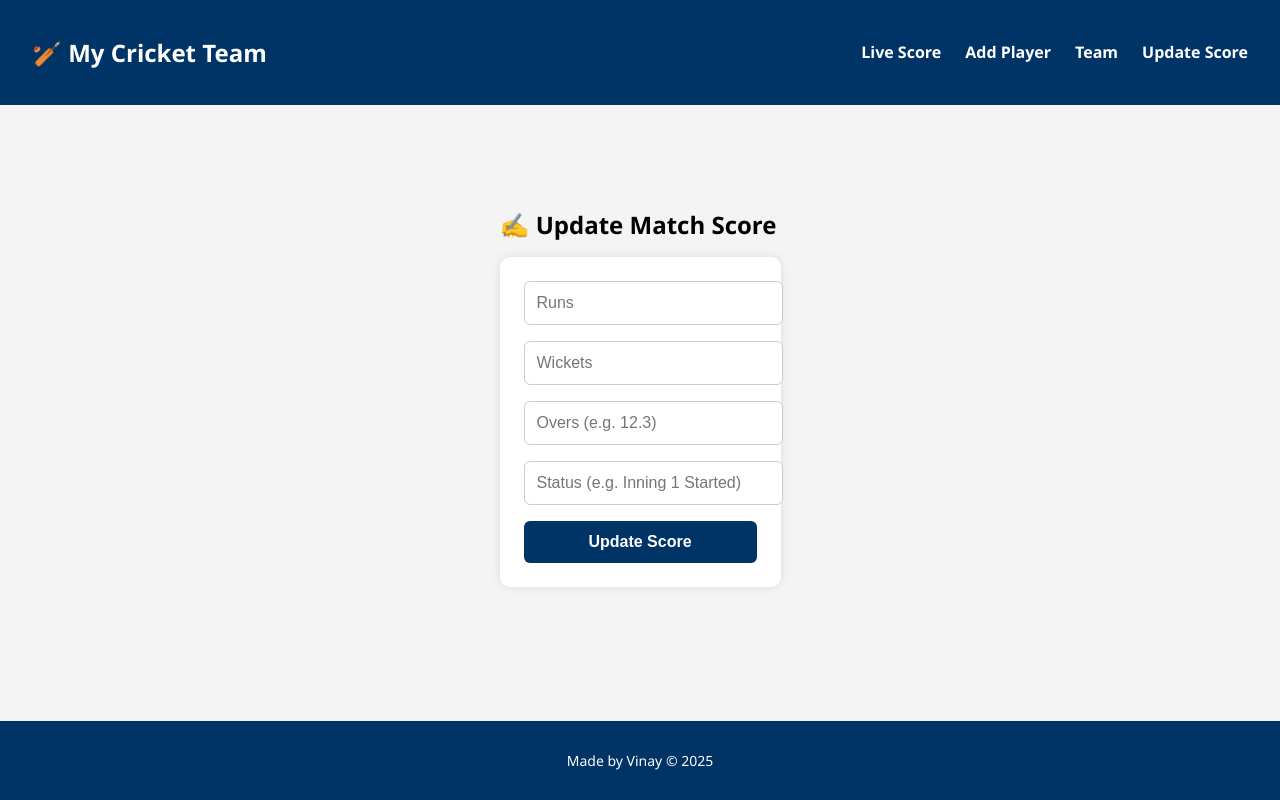
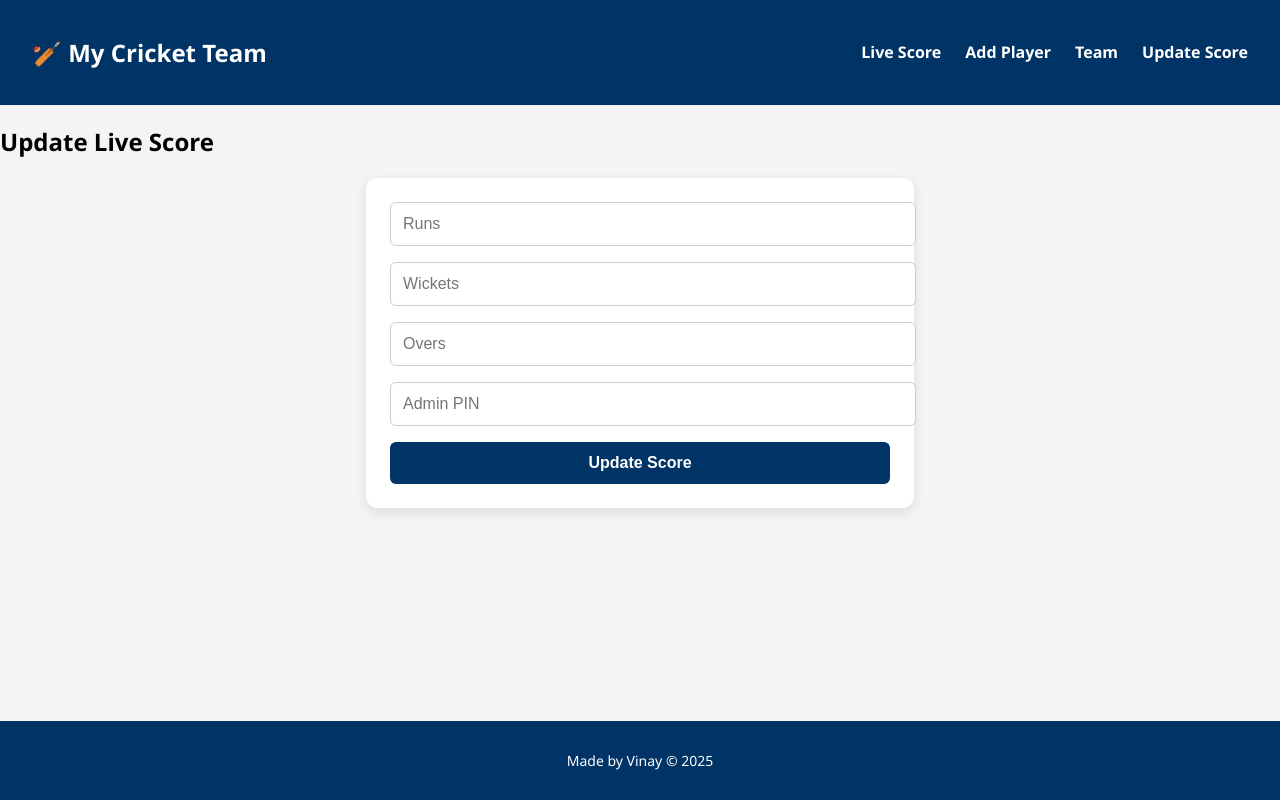
Before and after one commit to Vinay372005/team-score-frontend, a React (Create React App) app: page /update in a window 1280 px wide. Built offline with nearby package versions, Linux system fonts and the light colour scheme; no server answers.

Commit message:
Update UpdateScore.js

```diff
--- a/src/pages/UpdateScore.js
+++ b/src/pages/UpdateScore.js
@@ -1,57 +1,53 @@
-// src/pages/UpdateScore.js
-import React, { useState } from 'react';
+import React, { useState, useEffect } from 'react';
 import axios from 'axios';
-import '../FormStyle.css';
+import { isAdmin } from '../utils/admin';
 
 const UpdateScore = () => {
-  const [form, setForm] = useState({ runs: '', wickets: '', overs: '', status: '' });
+  const [runs, setRuns] = useState('');
+  const [wickets, setWickets] = useState('');
+  const [overs, setOvers] = useState('');
+  const [adminPin, setAdminPin] = useState('');
+
+  useEffect(() => {
+    const fetchScore = async () => {
+      const res = await axios.get(`${process.env.REACT_APP_API_URL}/api/scores`);
+      if (res.data.length > 0) {
+        const latest = res.data[res.data.length - 1];
+        setRuns(latest.runs);
+        setWickets(latest.wickets);
+        setOvers(latest.overs);
+      }
+    };
+    fetchScore();
+  }, []);
 
   const handleSubmit = async (e) => {
     e.preventDefault();
+    if (!isAdmin(adminPin)) {
+      alert("❌ Unauthorized! Incorrect admin PIN.");
+      return;
+    }
+
     try {
-      await axios.put(`${process.env.REACT_APP_API_URL}/api/scores`, form);
-      alert("✅ Score updated successfully!");
-      setForm({ runs: '', wickets: '', overs: '', status: '' });
+      await axios.post(`${process.env.REACT_APP_API_URL}/api/scores`, { runs, wickets, overs });
+      alert("✅ Score updated!");
     } catch (err) {
       alert("❌ Failed to update score");
     }
   };
 
   return (
-    <div style={{ padding: "2rem", maxWidth: "500px", margin: "auto" }}>
-      <h2 style={{ fontWeight: "bold", fontSize: "24px", marginBottom: "1rem" }}>✍️ Update Match Score</h2>
-      <form onSubmit={handleSubmit} style={{
-        backgroundColor: "#fff",
-        padding: "1.5rem",
-        borderRadius: "10px",
-        boxShadow: "0 0 10px rgba(0,0,0,0.1)"
-      }}>
-        <input type="number" placeholder="Runs" value={form.runs} onChange={e => setForm({ ...form, runs: e.target.value })} required style={inputStyle} />
-        <input type="number" placeholder="Wickets" value={form.wickets} onChange={e => setForm({ ...form, wickets: e.target.value })} required style={inputStyle} />
-        <input type="text" placeholder="Overs (e.g. 12.3)" value={form.overs} onChange={e => setForm({ ...form, overs: e.target.value })} required style={inputStyle} />
-        <input type="text" placeholder="Status (e.g. Inning 1 Started)" value={form.status} onChange={e => setForm({ ...form, status: e.target.value })} required style={inputStyle} />
-        <button type="submit" style={buttonStyle}>Update Score</button>
+    <div className="form-container">
+      <h2>Update Live Score</h2>
+      <form onSubmit={handleSubmit}>
+        <input type="number" placeholder="Runs" value={runs} onChange={(e) => setRuns(e.target.value)} required />
+        <input type="number" placeholder="Wickets" value={wickets} onChange={(e) => setWickets(e.target.value)} required />
+        <input type="text" placeholder="Overs" value={overs} onChange={(e) => setOvers(e.target.value)} required />
+        <input type="password" placeholder="Admin PIN" value={adminPin} onChange={(e) => setAdminPin(e.target.value)} required />
+        <button type="submit">Update Score</button>
       </form>
     </div>
   );
 };
 
-const inputStyle = {
-  display: "block",
-  width: "100%",
-  padding: "0.75rem",
-  marginBottom: "1rem",
-  border: "1px solid #ccc",
-  borderRadius: "6px"
-};
-
-const buttonStyle = {
-  backgroundColor: "#003366",
-  color: "white",
-  padding: "0.75rem 1.5rem",
-  border: "none",
-  borderRadius: "6px",
-  cursor: "pointer"
-};
-
 export default UpdateScore;
```
